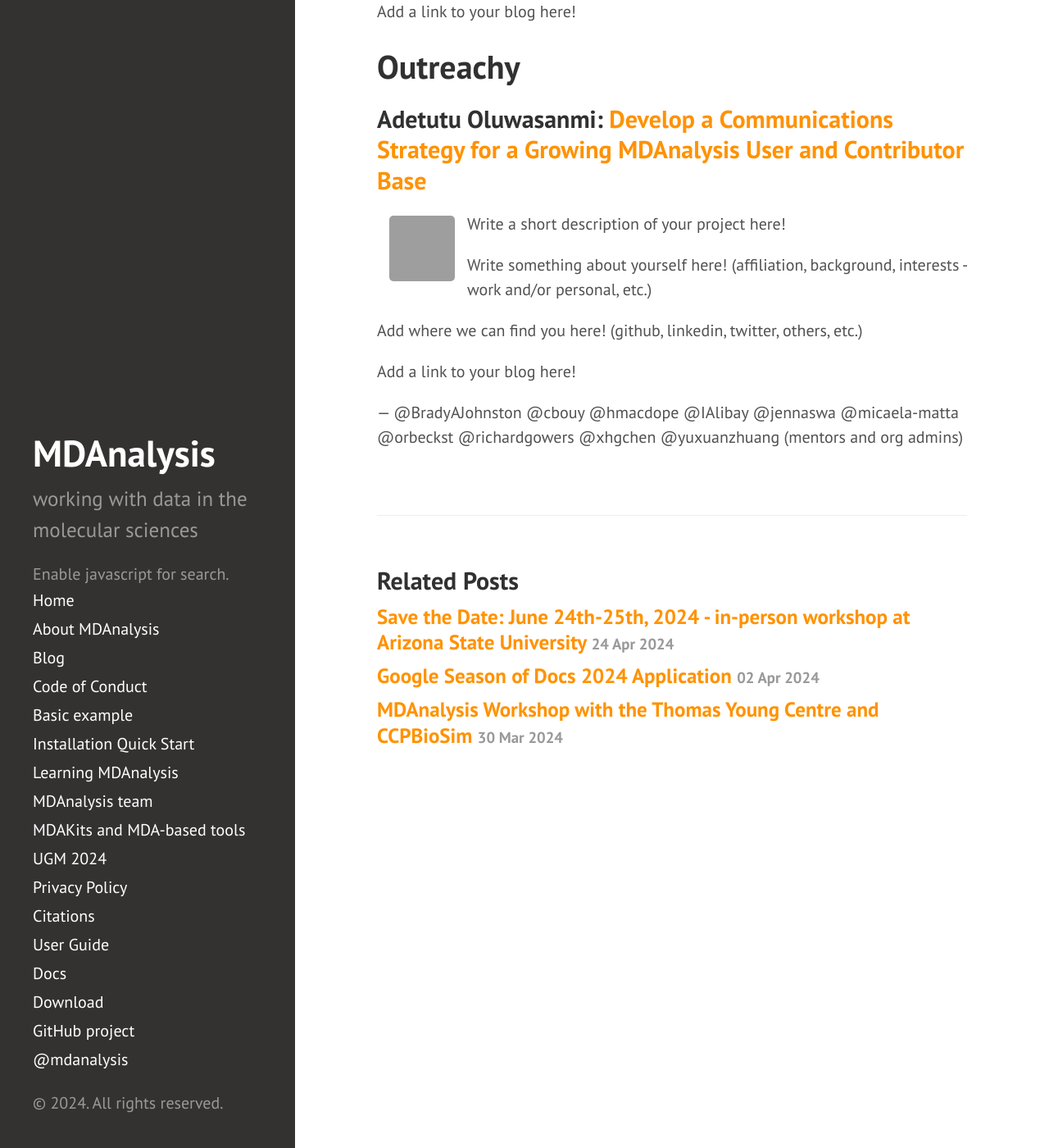
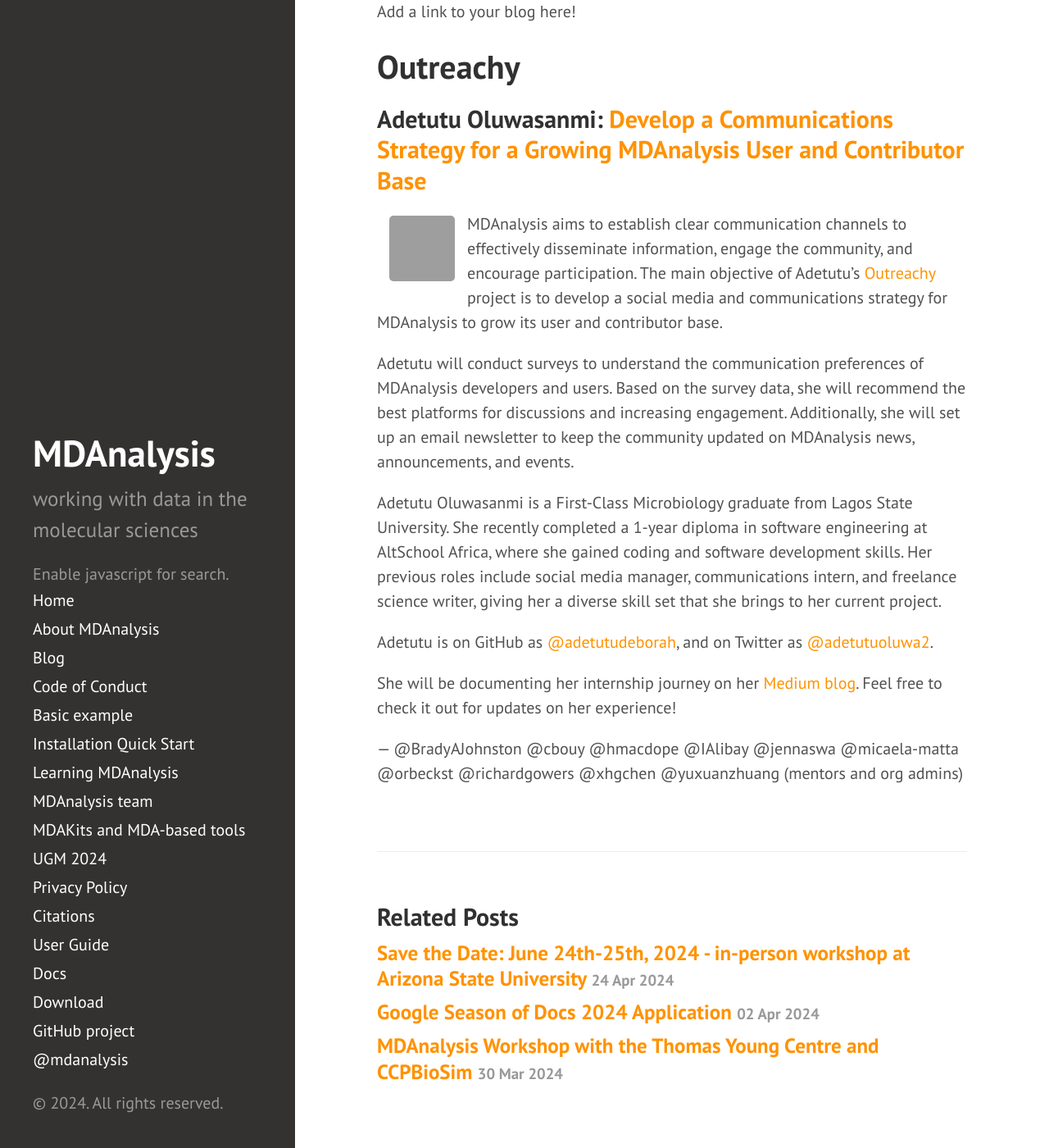
Before and after one commit to MDAnalysis/MDAnalysis.github.io, a Jekyll site: the page built from _posts/2024-05-03-gsoc-outreachy-students.md, in a window 1280 px wide and 1400 px high, scrolled down 1823 px. Shown: the whole window at 82% size. Built offline with Jekyll 4.4.1, drawn with Linux system fonts in a browser that asks for light colours; comment, search, counter and statistics services are not loaded; grey boxes are pictures that could not be loaded.

Commit message:
Update 2024-05-03-gsoc-outreachy-students.md (#26)

```diff
--- a/_posts/2024-05-03-gsoc-outreachy-students.md
+++ b/_posts/2024-05-03-gsoc-outreachy-students.md
@@ -51,17 +51,23 @@ Add a link to your blog here!
 ## Adetutu Oluwasanmi: [Develop a Communications Strategy for a Growing MDAnalysis User and Contributor Base](https://www.outreachy.org/alums/2024-05/)
 
 <img
-src="Picture Here"
+src="https://avatars.githubusercontent.com/u/69110554?s=400&u=e20bfb5b20f86b27359b5443084c96016a9817ac&v=4"
 title="Adetutu Oluwasanmi" alt="Adetutu Oluwasanmi"
 style="float: left; width: 110px; height: 110px; border-radius: 20px; border: 15px solid white" />
 
-Write a short description of your project here!
 
-Write something about yourself here! (affiliation, background, interests - work and/or personal, etc.)
+MDAnalysis aims to establish clear communication channels to effectively disseminate information, engage the community, and encourage participation. The main objective of Adetutu's [Outreachy](http://outreachy.org/) project is to develop a social media and communications strategy for MDAnalysis to grow its user and contributor base.
 
-Add where we can find you here! (github, linkedin, twitter, others, etc.)
+Adetutu will conduct surveys to understand the communication preferences of MDAnalysis developers and users. Based on the survey data, she will recommend the best platforms for discussions and increasing engagement.
+Additionally, she will set up an email newsletter to keep the community updated on MDAnalysis news, announcements, and events.
 
-Add a link to your blog here!
+Adetutu Oluwasanmi is a First-Class Microbiology graduate from Lagos State University. She recently completed a 1-year diploma in software engineering at AltSchool Africa, where she gained coding and software development skills.
+Her previous roles include social media manager, communications intern, and freelance science writer, giving her a diverse skill set that she brings to her current project.
+
+Adetutu is on GitHub as [@adetutudeborah](https://github.com/adetutudeborah), and on Twitter as [@adetutuoluwa2](https://twitter.com/adetutuoluwa2).
+
+She will be documenting her internship journey on her [Medium blog](https://medium.com/@adetutuoluwasanmi). Feel free to check it out for updates on her experience!
+
 
 — @BradyAJohnston @cbouy @hmacdope @IAlibay @jennaswa @micaela-matta @orbeckst @richardgowers @xhgchen @yuxuanzhuang (mentors and org admins)
 
```
